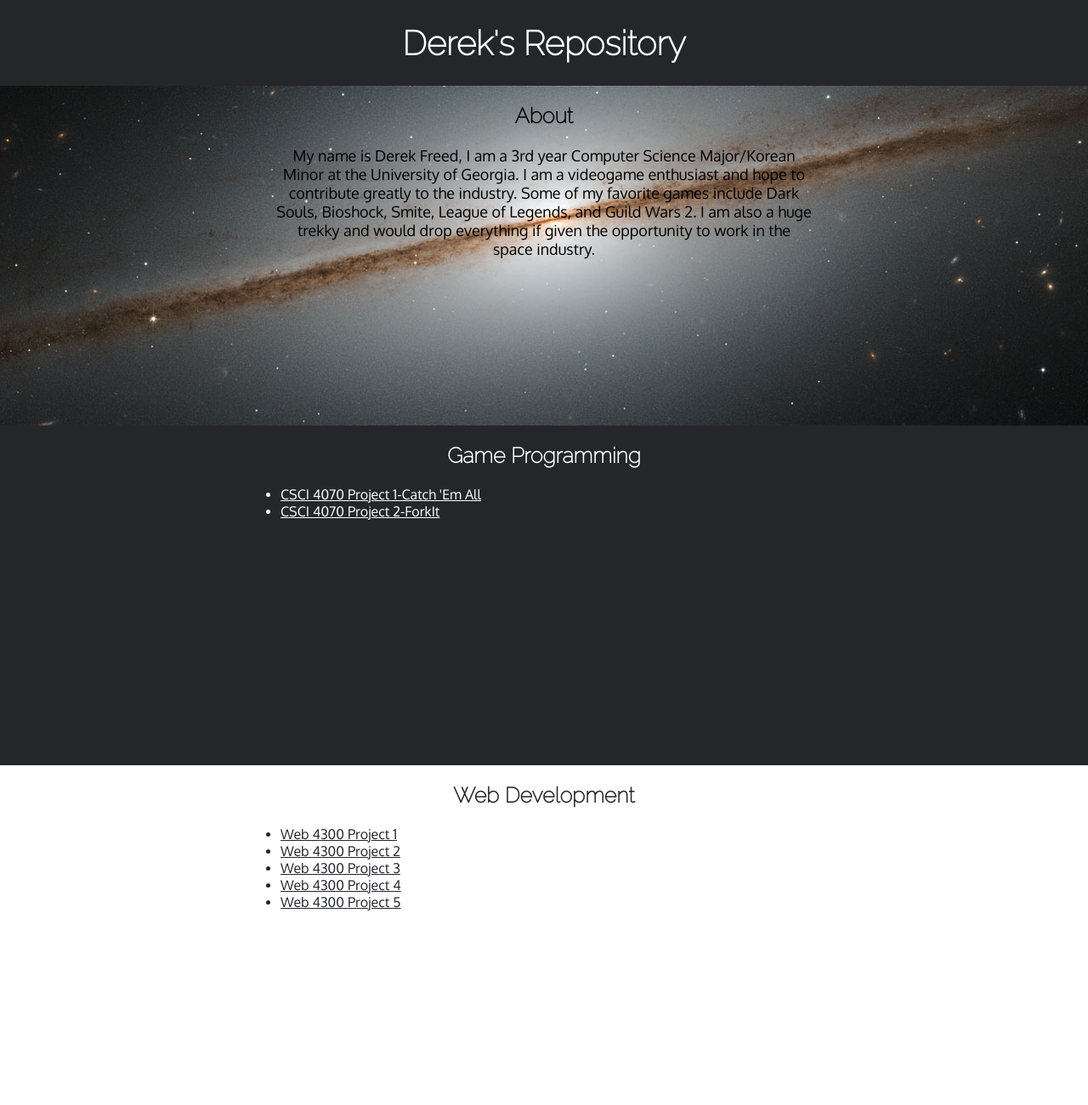
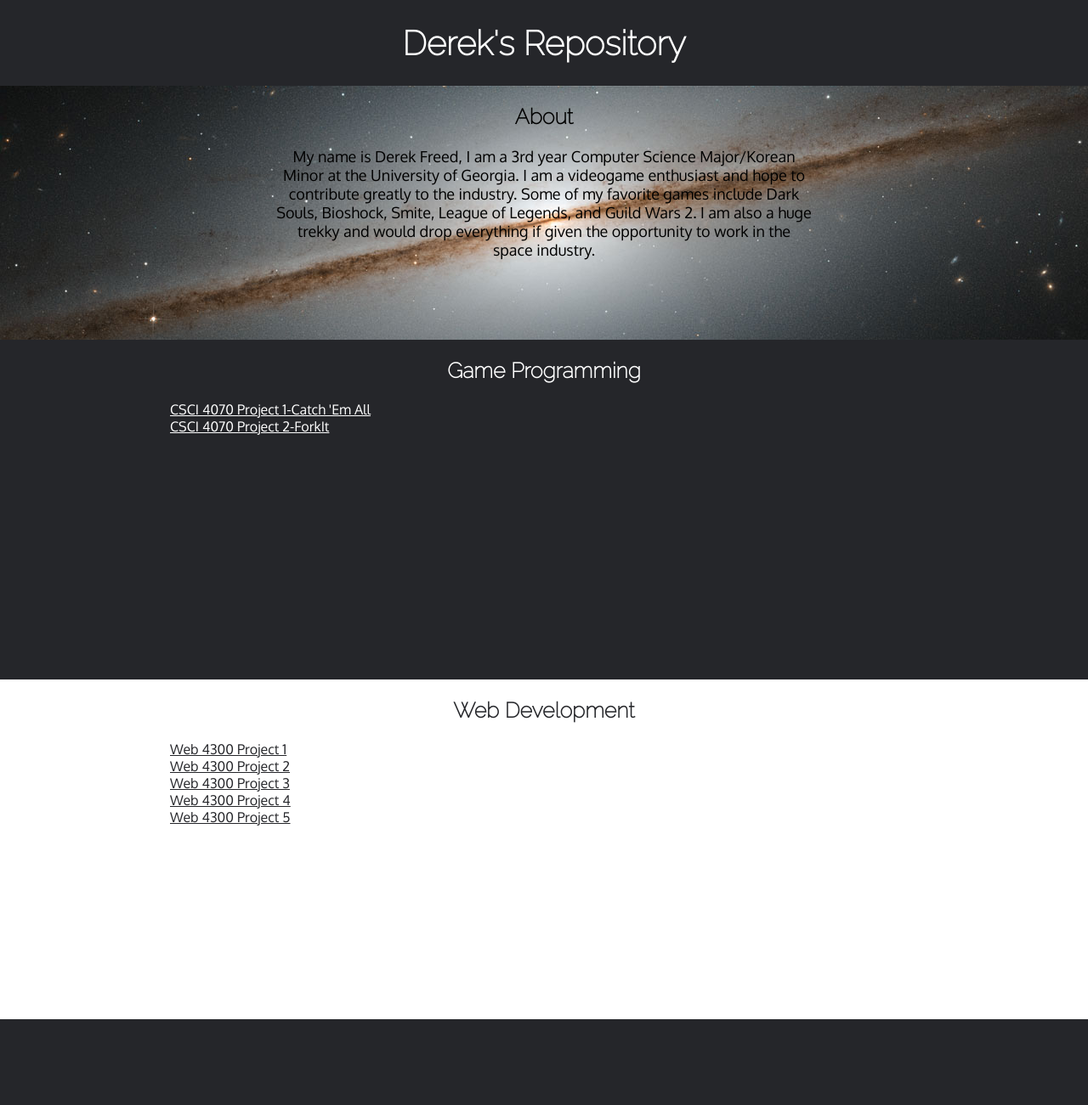
Before and after one commit to derekfreed/derekfreed.github.io, a PHP site: page / in a window 1280 px wide. Shown: the whole page at 85% size. After the commit the page ends 1200 px from the top, so only its background shows below. Run offline with PHP 8.4, Linux system fonts and the light colour scheme.

Commit message:
fixed background

```diff
--- a/Derek.css
+++ b/Derek.css
@@ -23,6 +23,10 @@
 	margin: 0;
 	display:inline-block;
 	width: 100%;
+	position: fixed;
+	top:0;
+	z-index: -1;
+
 	/*box-shadow: 5px 5px 5px #888888;*/
 }
 
@@ -32,7 +36,7 @@
 	margin-right: auto;
 	padding-left: 10px;
 	padding-right: 10px;
-	width: 700px;
+	width: 75%;
 	height:400px;
 /*	box-shadow: 2px 2px 10px #888888;*/
 }
@@ -53,7 +57,7 @@
 	color: #25262a;
 }
 a:hover {
-
+	color: #9775AA;
 }
 .fixedBackground{
 	background-image: url("sombrero.jpg");
@@ -64,15 +68,20 @@
 	margin-right: auto;
 	padding-left: 10px;
 	padding-right: 10px;
-	height:400px;
+	height: 400px;
+	position: fixed;
+	top: 101px;
 }
 .greyBackground{
 	background-color: #25262a;
 	color: #ffffff;
 	box-shadow: 5px 5px 5px #888888;
+	margin-top: 400px;
 }
 .whiteBackground{
 	background-color: #ffffff;
 	color: #25262a;
-
 }
+ul{
+	list-style-type: none;
+}
```
